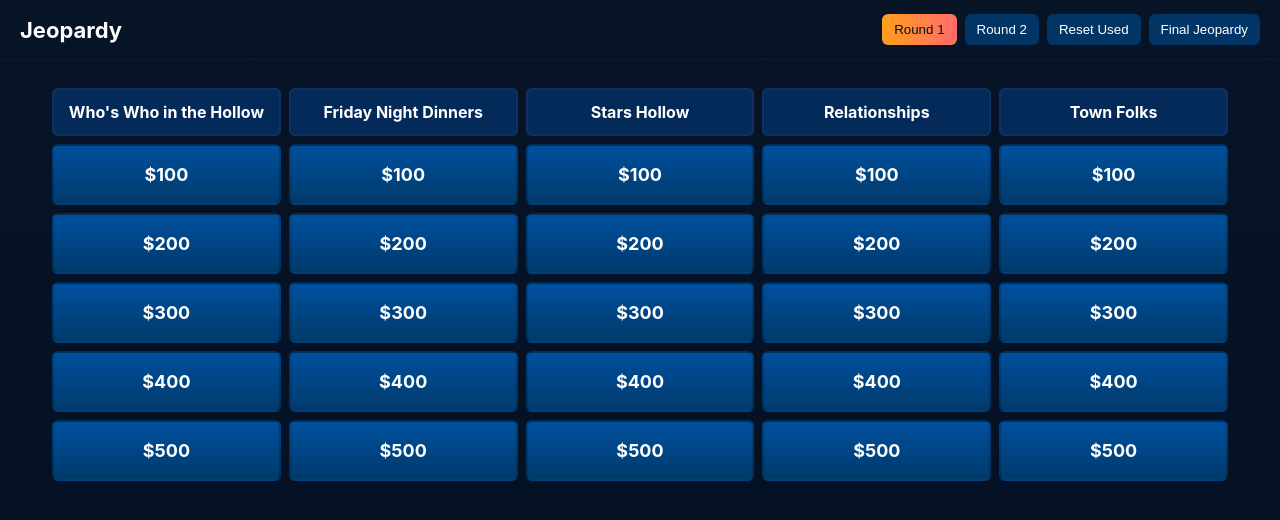
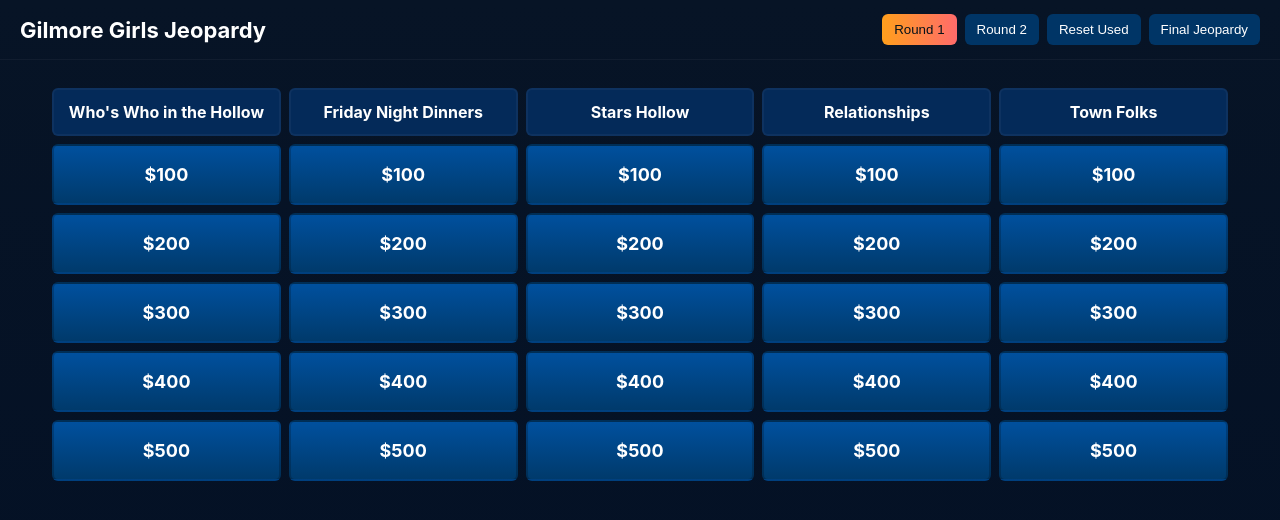
Before and after one commit to LimitedChaos/Jeopardy, a plain HTML site: page index.htm in a window 1280 px wide. Drawn offline with Linux system fonts and the light colour scheme; no server answers.

Commit message:
Update index.htm

```diff
--- a/index.htm
+++ b/index.htm
@@ -3,12 +3,12 @@
 <head>
     <meta charset="utf-8" />
     <meta name="viewport" content="width=device-width,initial-scale=1" />
-    <title>Jeopardy Board</title>
+    <title>Gilmore Girls Jeopardy Board</title>
     <link rel="stylesheet" href="./Style/style.css">
 </head>
 <body>
     <header class="top">
-        <h1>Jeopardy</h1>
+        <h1>Gilmore Girls Jeopardy</h1>
         <div class="controls">
             <button id="round1" class="round-btn active">Round 1</button>
             <button id="round2" class="round-btn">Round 2</button>
```
